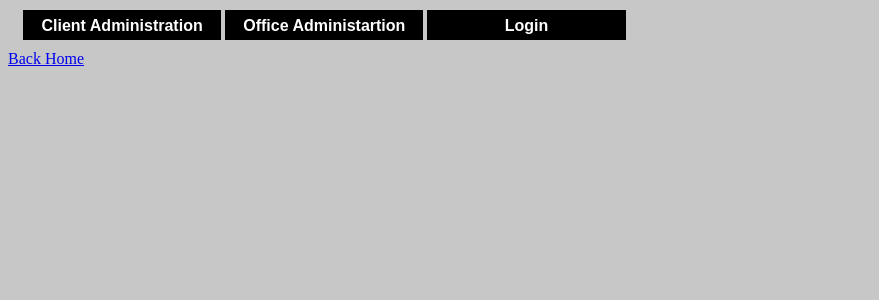
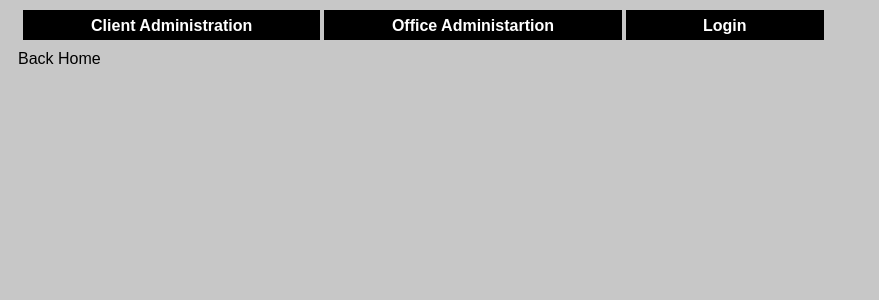
Before and after one commit to shyamsrinivasan/flaskapp, a Flask app: template app/templates/admin/index.html in a window 1280 px wide. Shown: the part 77-377 px from the top of the page, without its empty margins (0-879 px from the left). Run offline with Flask 2, Linux system fonts and the light colour scheme; the template is opened without the code that fills it, so the values that code supplies are empty.

Commit message:
changes in html and css components of home and admin homepages

```diff
--- a/app/static/stylesheets/index.css
+++ b/app/static/stylesheets/index.css
@@ -6,7 +6,7 @@ body{
 	background-color: hsl(0, 0%, 78%);
 }
 
-header #pagetop, #topbar{
+header #pagetop, #topbar, #loginheader, div.loginform{
 	width: 98%;
 	margin-bottom: 10px;
 	margin-left: 10px;
@@ -25,6 +25,15 @@ header #pagetop{
 	margin-right: 10px;
 }
 
+#loginheader{
+	font-family: Arial;
+	background-color: maroon;
+	color: whitesmoke;
+	text-align: center;
+	margin-top: 10px;
+	padding: 15px 0px 15px 0px;
+}
+
 .navbutton{
 	font-family: Arial;
 	font-weight: bold;
@@ -41,7 +50,24 @@ header #pagetop{
 	left: 5px;
 }
 
-.navbutton:hover, .navbutton:active{
+.adminnavbutton{
+	font-family: Arial;
+	font-weight: bold;
+	text-align: center;
+	text-decoration: none;
+	background-color: black;
+	color: white;
+	padding: 7px;
+	width: 24%;
+	height: 30px;
+	margin: 0px 0px 0px 0px;
+	display: inline-block;
+	position: relative;
+	left: 5px;
+}
+
+.navbutton:hover, .navbutton:active,
+.adminnavbutton:hover, .adminnavbutton:active{
 	background-color: darkblue;
 	color: white;
 }
@@ -53,6 +79,51 @@ header #pagetop{
 	width:  8.33%;
 }
 
+div.loginform{
+	border-width: medium;
+	border-style: inset;
+	border-color: darkblue;
+	border-radius: 10px;
+	background-color: darkblue;
+	color: white;
+	padding: 10px;
+	font-family: Arial sans-serif;
+	font-size: 18px;
+}
+
+
+#usrname, #passwrd{
+	width: 20%;
+	border-radius: 5px;
+	border-style: none;
+}
+
+#usrname:focus, #usrname: active{
+	border-style: none;
+}
+
+#loginsubmt{
+	width: 8%;
+	color: darkblue;
+	font-family: Arial sans-serif;
+	font-size: 15px;
+	font-weight: bold;
+	border-radius: 10px;
+}
+
+#loginsubmt:hover, #loginsubmt:active{
+	background-color: black;
+	color: white;
+}
+
+
+.footernav{
+	margin-left: 10px;
+	font-family: sans-serif;
+	text-decoration: none;
+	color: black;
+}
+
 .footernav:hover, .footernav:active{
 	text-decoration: none;
 	color: darkblue;
--- a/app/templates/admin/index.html
+++ b/app/templates/admin/index.html
@@ -17,9 +17,9 @@
 
 {% block navbar %}
 <div id="topbar">
-	<a class="navbutton" href="client/index.html" title="client administration page">Client Administration</a>
-	<a class="navbutton" href="office/index.html" title="office administration page">Office Administartion</a>
-	<a class="navbutton" href="../index.html" title="login page">Login</a>
+	<a class="adminnavbutton" href="client/index.html" title="client administration page">Client Administration</a>
+	<a class="adminnavbutton" href="office/index.html" title="office administration page">Office Administartion</a>
+	<a class="navbutton" href="../login/index.html" title="login page">Login</a>
 </div>
 {% endblock %}
 
--- a/app/templates/index.html
+++ b/app/templates/index.html
@@ -19,7 +19,7 @@
 	<a class="navbutton" href="index.html" title="homepage">Home</a>
 	<a class="navbutton" href="admin/index.html" title="administration page">Administration</a>
 	<a class="navbutton" href="taxes/index.html" title="taxes page">Taxation</a>
-	<a class="navbutton" href="index.html" title="login page">Login</a>
+	<a class="navbutton" href="login/index.html" title="login page">Login</a>
 </div>
 {% endblock %}
 
```
